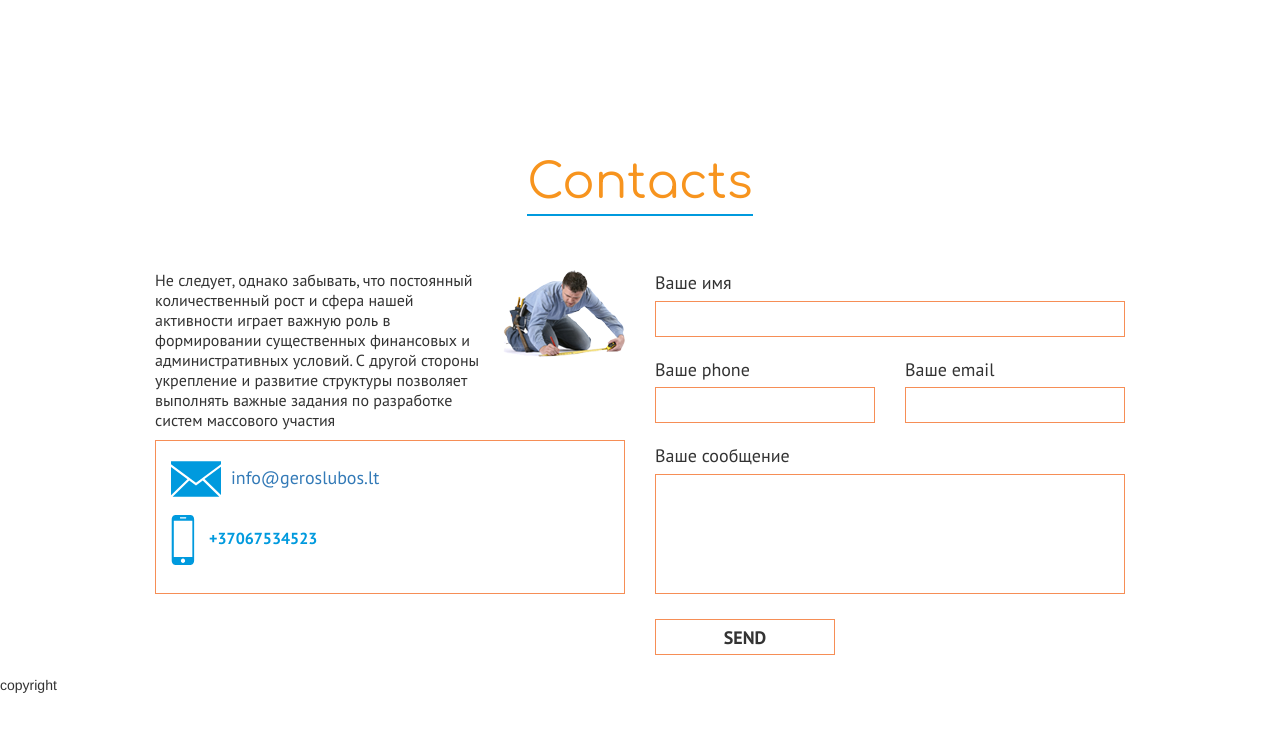
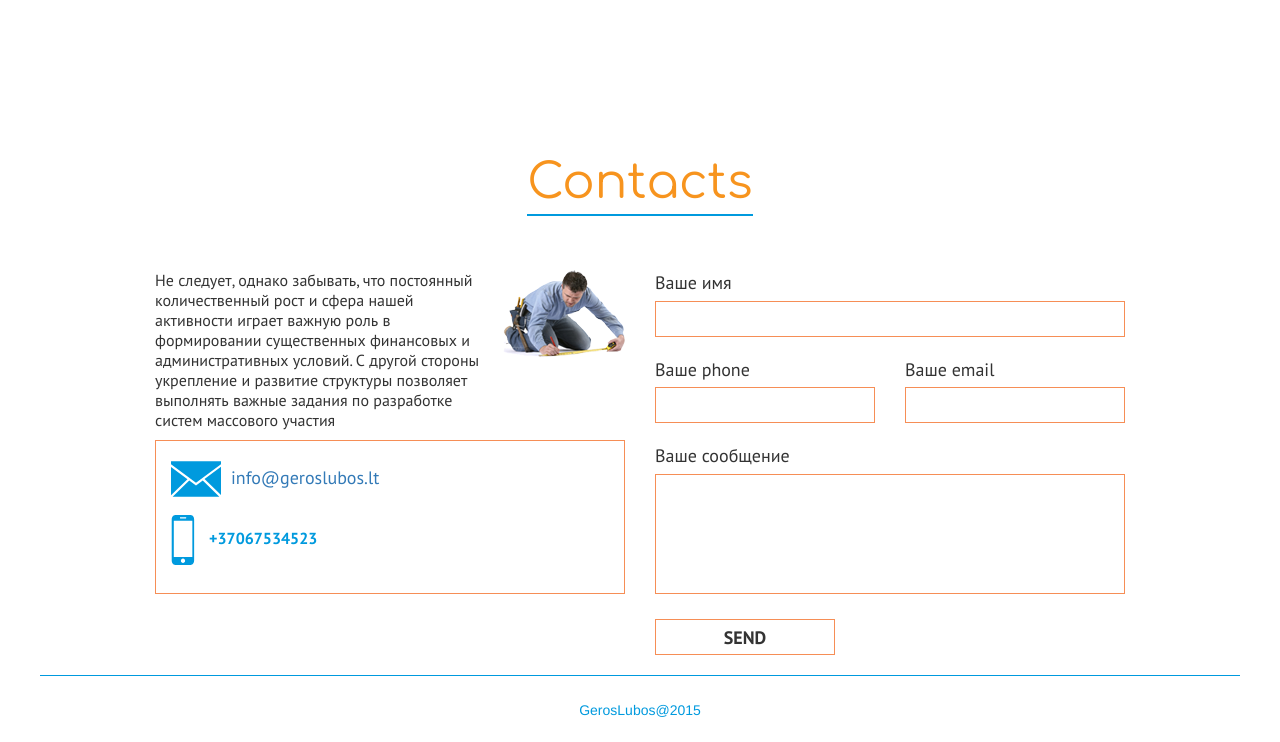
Before and after one commit to ruslankus/geros_lubos_template, a plain HTML site: page index.html in a window 1280 px wide. Shown: the part 2199-2941 px from the top of the page. Before the commit the page ends 2894 px from the top, so only its background shows below. Drawn offline with Linux system fonts and the light colour scheme.

Commit message:
footer done

```diff
--- a/index.html
+++ b/index.html
@@ -3,6 +3,7 @@
 <head>
 <meta charset="UTF-8">
 <!--<link href="https://fonts.googleapis.com/css?family=Comfortaa:400,300,700" rel="stylesheet" type="text/css"> -->
+ <meta name="viewport" content="width=device-width, initial-scale=1, maximum-scale=1, user-scalable=no">
 <link rel="stylesheet" type="text/css" href="css/style.css" >
 <title>Untitled Document</title>
 </head>
@@ -195,7 +196,9 @@
 </section><!--/contacts -->
 
 <footer>
-	copyright
+	<div>
+    	<p>GerosLubos@2015</p>
+    </div>
 </footer>
 </body>
 </html>
--- /dev/null
+++ b/sass/_footer.scss
@@ -0,0 +1,22 @@
+footer {
+
+    & > div {
+        max-width: 1200px;
+        margin-right: auto;
+        margin-left: auto;
+    }
+
+    div {
+        border-top:1px solid #009ade;
+        padding-top: 16px;
+        padding-bottom: 8px;
+        @media (min-width:$screen-md) {
+            padding-top: 24px;
+            padding-bottom: 12px;
+        }
+        p {
+            text-align: center;
+            color:#009ade;
+        }
+    }
+}
--- a/sass/style.scss
+++ b/sass/style.scss
@@ -11,3 +11,6 @@
 
 /* ---------- contacts start ----------*/
 @import "_contacts";
+
+/* ---------- footer start ----------*/
+@import "_footer";
```
Also changed, not shown: css/style.css, 1 other file.
